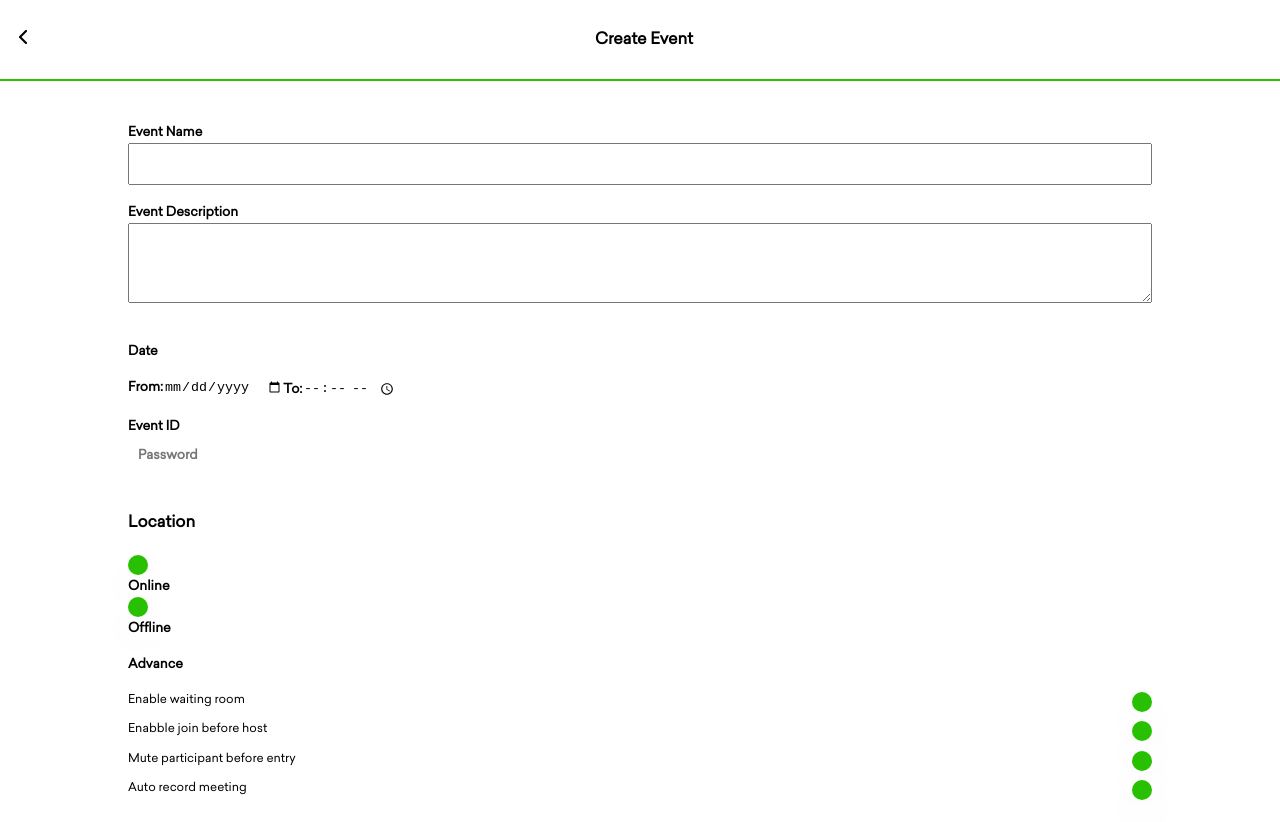
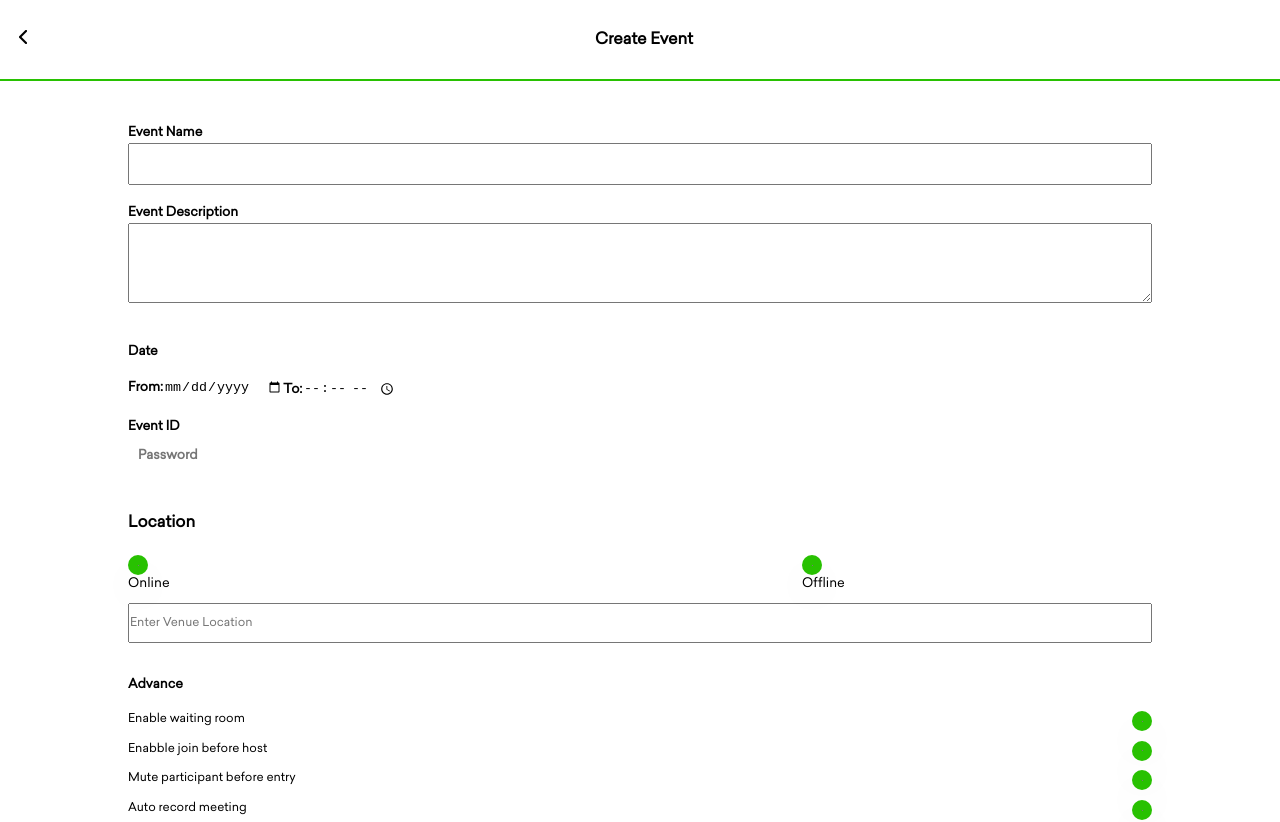
Before and after one commit to chibaba/owan, a React (Create React App) app: page /create in a window 1280 px wide. Shown: the top 822 px of the page. Built offline with nearby package versions, Linux system fonts and the light colour scheme.

Commit message:
minor fixes

```diff
--- a/src/Pages/StepToCreateEvent/CreateEvent/CreateEvent.css
+++ b/src/Pages/StepToCreateEvent/CreateEvent/CreateEvent.css
@@ -48,6 +48,26 @@ input[type=date], input[type=time]{
 
 
 }
+.locationCheckbox{
+    width: 70%;
+    display: flex;
+    justify-content: space-between;
+
+    margin-bottom: 0.6rem;
+
+}
+.switch{
+    font-weight: 300;
+}
+.locationInput{
+    width: 100%;
+    box-sizing: border-box;
+    font: inherit;
+    margin-bottom: 1rem;
+    padding: 10px 0;
+    font-size: 12px;
+
+}
 .multiple-checked{
     display: flex;
     flex-direction: column;
@@ -59,6 +79,7 @@ input[type=date], input[type=time]{
     margin-bottom: 0.6rem;
     font-size: 12px
 }
+
 .checklist{
     display: flex;
     justify-content: space-between;
--- a/src/Pages/StepToCreateEvent/CreateEvent/index.jsx
+++ b/src/Pages/StepToCreateEvent/CreateEvent/index.jsx
@@ -1,12 +1,11 @@
 import React from "react";
 import { useState } from "react";
 
-import CheckBox from "../../../Commons/CheckBox"
-import Button from "../../../Commons/Button"
+import CheckBox from "../../../Commons/CheckBox";
+import Button from "../../../Commons/Button";
 import CreateEventLayout from "../../../Commons/CreateEventLayout";
 import "../CreateEvent/CreateEvent.css";
 import styled from "styled-components";
-
 
 import ImageContainer from "../../../Components/ImageCard/ImageContainer";
 
@@ -15,6 +14,7 @@ const CreateEvent = () => {
     eventType: "",
     description: "",
     eventPassword: "",
+    location: "",
   };
   const [data, setData] = useState(initialState);
 
@@ -24,13 +24,13 @@ const CreateEvent = () => {
       [event.target.name]: event.target.value,
     });
   };
-  const handleInputCancel =event=>{
+  const handleInputCancel = (event) => {
     event.preventDefault();
     setData({
-          ...data,[initialState]: "",
-
-      })
-  }
+      ...data,
+      [initialState]: "",
+    });
+  };
   console.log(data);
   return (
     <CreateEventLayout>
@@ -89,16 +89,32 @@ const CreateEvent = () => {
         </div>
         <h4 className="tittle">Location</h4>
         <div className="locationCheckbox">
-            <label>
-            <CheckBox name="loactionOn" onChange={handleInputChange} location={false} />
+          <label className="switch">
+            <CheckBox
+              name="locationOn"
+              onChange={handleInputChange}
+              location={false}
+            />
             Online
           </label>
-            <label>
-            <CheckBox name="loactionOff" onChange={handleInputChange} location={false} />
+          <label className="switch">
+            <CheckBox
+              name="locationOff"
+              onChange={handleInputChange}
+              location={false}
+            />
             Offline
           </label>
-
-
+        </div>
+        <div>
+          <input
+          className="locationInput"
+            type="text"
+            name="location"
+            placeholder="Enter Venue Location"
+            value={data.location}
+            onChange={handleInputChange}
+          />
         </div>
         <h4 className="title">Advance</h4>
         <div className="multiple-checked">
@@ -108,11 +124,15 @@ const CreateEvent = () => {
           </div>
           <div className="checklist">
             <span>Enabble join before host</span>
-            <CheckBox name="EnableHost" checked={false}onChange={handleInputChange} />
+            <CheckBox
+              name="EnableHost"
+              checked={false}
+              onChange={handleInputChange}
+            />
           </div>
           <div className="checklist">
             <span>Mute participant before entry</span>
-            <CheckBox name="Mute"  onChange={handleInputChange} />
+            <CheckBox name="Mute" onChange={handleInputChange} />
           </div>
           <div className="checklist">
             <span>Auto record meeting</span>
@@ -122,11 +142,11 @@ const CreateEvent = () => {
         <h4 className="title">Add Images(max of 20mb for each)</h4>
         <ImageContainer></ImageContainer>
         <Button cancelbtn={false} text="Continue" />
-        <Button cancelbtn={true} text="Cancel" onClick={handleInputCancel}></Button>
-
-
-
-
+        <Button
+          cancelbtn={true}
+          text="Cancel"
+          onClick={handleInputCancel}
+        ></Button>
       </EventForm>
     </CreateEventLayout>
   );
```
Lines whose indentation alone changed are shown as unchanged.
